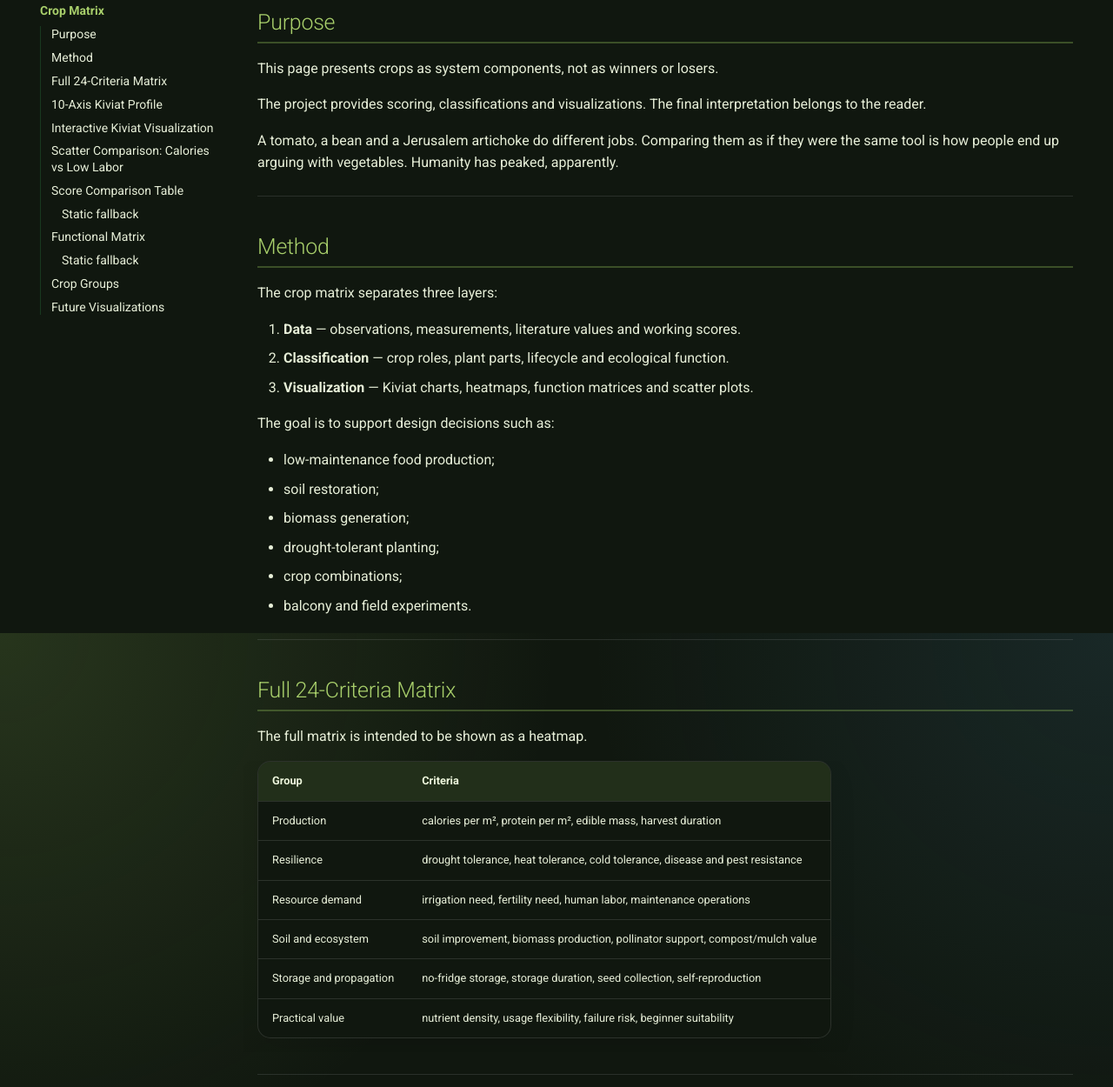
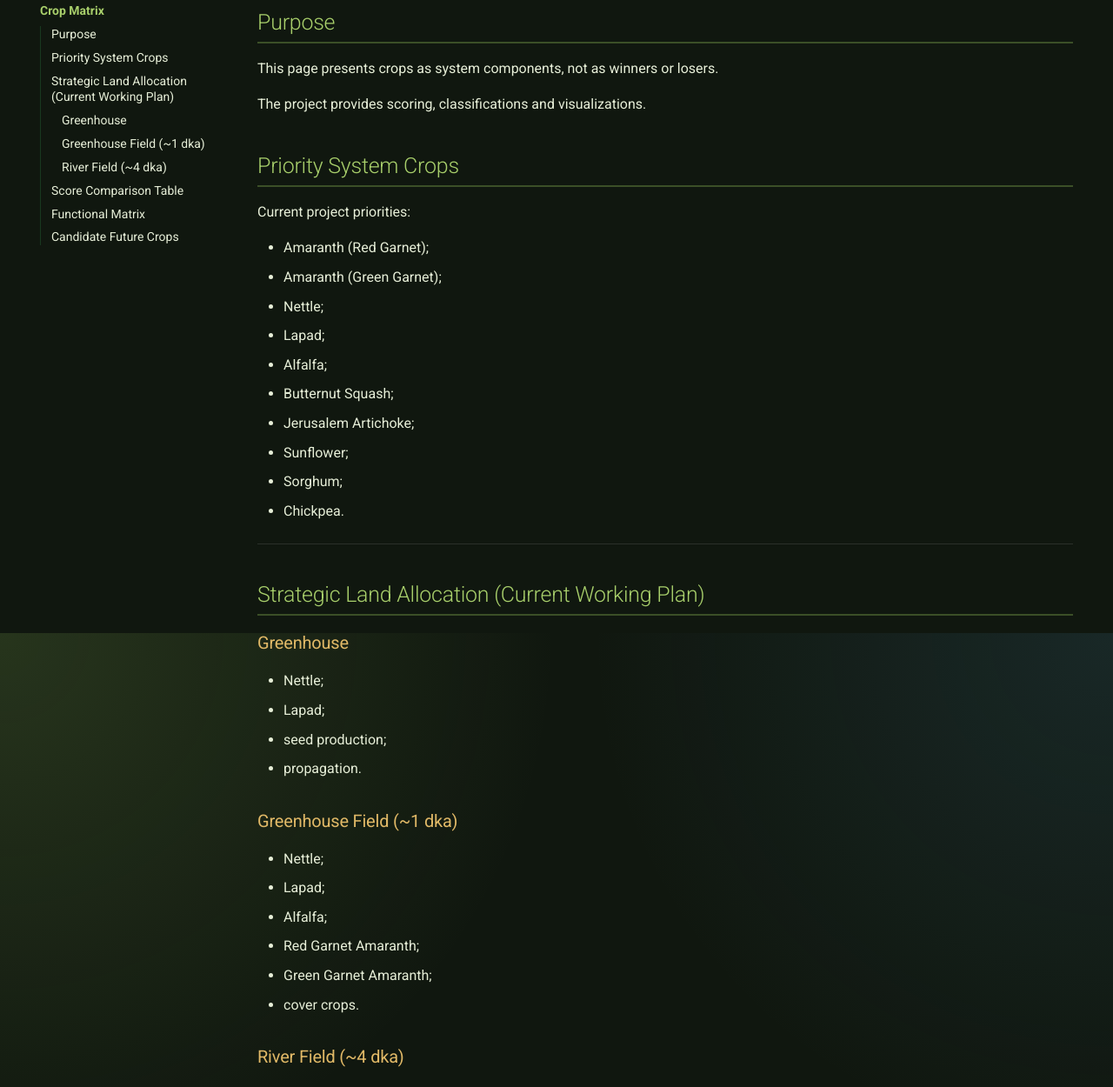
Before and after one commit to git-rupavlov/earth-work, an MkDocs documentation site: the page built from docs/plants/crop-matrix.md, in a window 1280 px wide and 1400 px high, scrolled down 522 px, cut to the strip 150-1400 px from the top of the window. Shown: the whole strip at 87% size. Built offline with MkDocs 1.6.1 and Material for MkDocs 9.7.7, drawn with Linux system fonts in a browser that asks for light colours; comment, search, counter and statistics services are not loaded; some of the changed text lies outside the part shown.

Commit message:
Expand crop matrix with regenerative priority species

```diff
--- a/docs/plants/crop-matrix.md
+++ b/docs/plants/crop-matrix.md
@@ -4,158 +4,97 @@
 
 This page presents crops as system components, not as winners or losers.
 
-The project provides scoring, classifications and visualizations. The final interpretation belongs to the reader.
+The project provides scoring, classifications and visualizations.
 
-A tomato, a bean and a Jerusalem artichoke do different jobs. Comparing them as if they were the same tool is how people end up arguing with vegetables. Humanity has peaked, apparently.
+## Priority System Crops
+
+Current project priorities:
+
+- Amaranth (Red Garnet);
+- Amaranth (Green Garnet);
+- Nettle;
+- Lapad;
+- Alfalfa;
+- Butternut Squash;
+- Jerusalem Artichoke;
+- Sunflower;
+- Sorghum;
+- Chickpea.
 
 ---
 
-## Method
+## Strategic Land Allocation (Current Working Plan)
 
-The crop matrix separates three layers:
+### Greenhouse
 
-1. **Data** — observations, measurements, literature values and working scores.
-2. **Classification** — crop roles, plant parts, lifecycle and ecological function.
-3. **Visualization** — Kiviat charts, heatmaps, function matrices and scatter plots.
+- Nettle;
+- Lapad;
+- seed production;
+- propagation.
 
-The goal is to support design decisions such as:
+### Greenhouse Field (~1 dka)
 
-- low-maintenance food production;
-- soil restoration;
-- biomass generation;
-- drought-tolerant planting;
-- crop combinations;
-- balcony and field experiments.
+- Nettle;
+- Lapad;
+- Alfalfa;
+- Red Garnet Amaranth;
+- Green Garnet Amaranth;
+- cover crops.
 
----
+### River Field (~4 dka)
 
-## Full 24-Criteria Matrix
+Primary crop:
 
-The full matrix is intended to be shown as a heatmap.
+- Butternut Squash.
 
-| Group | Criteria |
-|---|---|
-| Production | calories per m², protein per m², edible mass, harvest duration |
-| Resilience | drought tolerance, heat tolerance, cold tolerance, disease and pest resistance |
-| Resource demand | irrigation need, fertility need, human labor, maintenance operations |
-| Soil and ecosystem | soil improvement, biomass production, pollinator support, compost/mulch value |
-| Storage and propagation | no-fridge storage, storage duration, seed collection, self-reproduction |
-| Practical value | nutrient density, usage flexibility, failure risk, beginner suitability |
+Supporting species:
 
----
-
-## 10-Axis Kiviat Profile
-
-The Kiviat chart uses a compact 10-criterion profile.
-
-| Axis | Meaning |
-|---|---|
-| Calories/m² | Energy production from area |
-| Protein/m² | Protein production from area |
-| Nutrient density | Vitamins, minerals and general nutritional value |
-| Drought tolerance | Performance with limited water |
-| Disease resistance | Lower disease and pest sensitivity |
-| Low labor | Lower human maintenance demand |
-| Soil improvement | Contribution to soil function |
-| Biomass | Organic matter production |
-| Storability | Storage potential without advanced infrastructure |
-| Low failure risk | Chance of still producing something in bad conditions |
-
-!!! note
-    These are working scores from 0 to 10. They are not final truth. That would be suspiciously convenient, and nature does not do convenient.
-
----
-
-## Interactive Kiviat Visualization
-
-<div class="crop-matrix-controls">
-  <label for="crop-select">Crop</label>
-  <select id="crop-select"></select>
-</div>
-
-<div class="crop-matrix-layout">
-  <div id="crop-kiviat-chart" class="crop-card"></div>
-  <div id="crop-summary" class="crop-card"></div>
-</div>
-
----
-
-## Scatter Comparison: Calories vs Low Labor
-
-This graph shows one practical question: which crops give higher calorie score with lower labor demand.
-
-<div id="crop-scatter-labor-calories" class="crop-card crop-scatter-card"></div>
+- Amaranth;
+- Sunflower;
+- Chickpea;
+- Sorghum.
 
 ---
 
 ## Score Comparison Table
 
-This table exposes the same 10-axis working score used by the Kiviat visualization.
-
-<div class="crop-table-wrap">
-  <table id="crop-score-comparison"></table>
-</div>
-
-### Static fallback
-
 | Crop | Calories/m² | Protein/m² | Nutrient density | Drought | Disease | Low labor | Soil | Biomass | Storage | Low risk |
 |---|---:|---:|---:|---:|---:|---:|---:|---:|---:|---:|
 | Amaranth | 7 | 7 | 10 | 9 | 8 | 8 | 7 | 10 | 9 | 8 |
-| Jerusalem artichoke | 9 | 4 | 7 | 9 | 10 | 10 | 7 | 10 | 10 | 10 |
-| Butternut squash | 8 | 4 | 8 | 7 | 7 | 6 | 7 | 9 | 10 | 7 |
-| Common bean | 6 | 9 | 8 | 6 | 7 | 7 | 10 | 6 | 10 | 7 |
-| Lentil | 5 | 9 | 8 | 8 | 8 | 9 | 10 | 4 | 10 | 8 |
+| Nettle | 2 | 4 | 10 | 8 | 10 | 10 | 9 | 10 | 2 | 10 |
+| Lapad | 3 | 3 | 9 | 8 | 9 | 10 | 8 | 8 | 2 | 10 |
+| Alfalfa | 1 | 3 | 5 | 9 | 9 | 9 | 10 | 9 | 1 | 10 |
+| Jerusalem Artichoke | 9 | 4 | 7 | 9 | 10 | 10 | 7 | 10 | 10 | 10 |
+| Butternut Squash | 8 | 4 | 8 | 7 | 7 | 6 | 7 | 9 | 10 | 7 |
+| Sorghum | 7 | 5 | 6 | 10 | 9 | 9 | 7 | 10 | 9 | 9 |
+| Sunflower | 7 | 7 | 8 | 8 | 8 | 9 | 6 | 9 | 9 | 8 |
 | Chickpea | 6 | 9 | 8 | 8 | 8 | 8 | 9 | 5 | 10 | 7 |
-| Sunflower | 7 | 7 | 8 | 8 | 8 | 9 | 6 | 9 | 9 | 8 |
-| Okra | 4 | 4 | 7 | 9 | 8 | 8 | 5 | 5 | 6 | 7 |
-| Potato | 9 | 4 | 6 | 5 | 5 | 5 | 4 | 5 | 8 | 6 |
-| Sweet potato | 8 | 4 | 8 | 7 | 7 | 6 | 6 | 8 | 7 | 6 |
-| Cherry tomato | 5 | 3 | 8 | 5 | 5 | 3 | 4 | 6 | 3 | 4 |
-| Pink tomato | 5 | 3 | 8 | 4 | 4 | 3 | 3 | 5 | 3 | 3 |
-| Peppers | 4 | 3 | 8 | 5 | 5 | 4 | 3 | 4 | 5 | 4 |
-| Vetch | 2 | 4 | 4 | 7 | 8 | 9 | 10 | 8 | 3 | 8 |
-| Clover | 2 | 4 | 5 | 7 | 8 | 9 | 10 | 7 | 3 | 8 |
-| Phacelia | 0 | 0 | 2 | 7 | 8 | 9 | 8 | 8 | 3 | 8 |
 
 ---
 
 ## Functional Matrix
 
-This table shows what each crop does inside the system.
-
-<div class="crop-table-wrap">
-  <table id="crop-function-matrix"></table>
-</div>
-
-### Static fallback
-
-| Crop | Calories | Protein | Biomass | Nitrogen | Soil | Pollinators | Mulch | Storage | Ground cover |
+| Crop | Food | Protein | Biomass | Nitrogen | Soil | Pollinators | Mulch | Storage | Ground Cover |
 |---|---|---|---|---|---|---|---|---|---|
-| Amaranth |  |  | ✓ |  |  | ✓ | ✓ |  |  |
-| Jerusalem artichoke | ✓ |  | ✓ |  |  |  | ✓ |  |  |
-| Butternut squash | ✓ |  |  |  |  |  | ✓ | ✓ | ✓ |
-| Common bean |  | ✓ |  | ✓ |  |  |  | ✓ |  |
-| Lentil |  | ✓ |  | ✓ |  |  |  | ✓ |  |
-| Chickpea |  | ✓ |  | ✓ |  |  |  | ✓ |  |
-| Sunflower |  |  | ✓ |  |  | ✓ |  |  |  |
-| Vetch |  |  |  | ✓ | ✓ |  | ✓ |  |  |
-| Clover |  |  |  | ✓ | ✓ | ✓ |  |  | ✓ |
-| Phacelia |  |  | ✓ |  | ✓ | ✓ |  |  |  |
+| Nettle | ✓ |  | ✓ |  | ✓ | ✓ | ✓ |  | ✓ |
+| Lapad | ✓ |  | ✓ |  | ✓ |  | ✓ |  | ✓ |
+| Alfalfa |  |  | ✓ | ✓ | ✓ | ✓ | ✓ |  | ✓ |
+| Amaranth | ✓ | ✓ | ✓ |  |  | ✓ | ✓ | ✓ |  |
+| Butternut Squash | ✓ |  |  |  |  |  | ✓ | ✓ | ✓ |
+| Sorghum | ✓ |  | ✓ |  | ✓ |  | ✓ | ✓ |  |
+| Sunflower | ✓ |  | ✓ |  |  | ✓ |  | ✓ |  |
+| Chickpea | ✓ | ✓ |  | ✓ | ✓ |  |  | ✓ |  |
 
 ---
 
-## Crop Groups
+## Candidate Future Crops
 
-<div id="crop-groups" class="crop-group-grid"></div>
-
----
-
-## Future Visualizations
-
-Planned views:
-
-- full 24-criteria heatmap;
-- yield vs irrigation demand scatter plot;
-- biomass vs soil improvement scatter plot;
-- seasonal work and harvest calendar;
-- interaction matrix between companion crops.
+- Comfrey;
+- Daikon Radish;
+- White Mustard;
+- Field Peas;
+- Millet;
+- Buckwheat;
+- Clover;
+- Vetch;
+- Phacelia.
```
